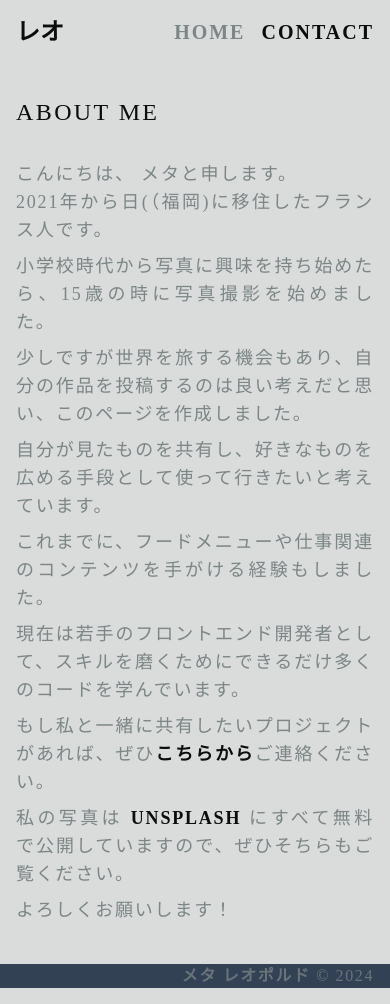
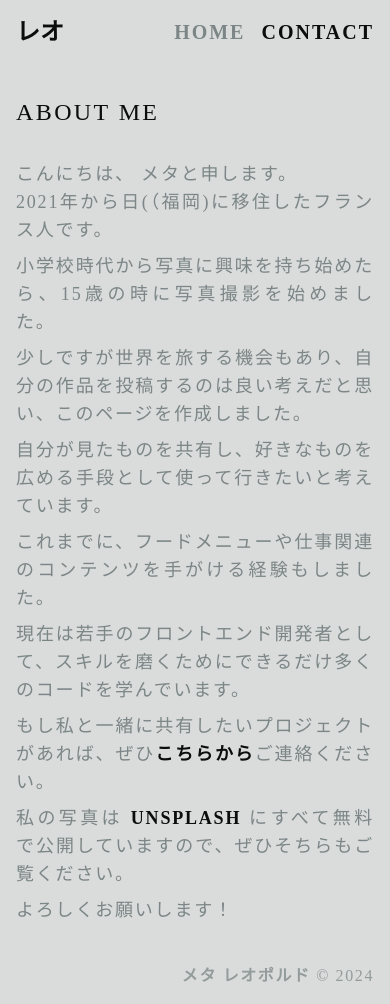
Before and after one commit to Drungor/Photo-website, a Next.js app: page /contact in a window 390 px wide. Built offline with nearby package versions, Linux system fonts and the light colour scheme.

Commit message:
refactor: improve structure and readability of Footer and HorizontalSlidder components

```diff
--- a/src/app/Components/Footer.tsx
+++ b/src/app/Components/Footer.tsx
@@ -9,7 +9,7 @@ const Footer: React.FC = () => {
 
 
     return (
-        <footer className='relative mt-10 bg-slate-700'>
+        <footer className='relative mt-10'>
             {!isContactPage && <HorizontalScroll />}
             <div className="opacity-75 m-4  md:m-0 md:fixed bottom-10 right-20 md:opacity-100">
                 <div className="flex justify-end text-secondary font-medium tracking-widest ">
--- a/src/app/Components/HorizontalSlidder.tsx
+++ b/src/app/Components/HorizontalSlidder.tsx
@@ -49,9 +49,10 @@ const HorizontalSlidder = ({ children }: HorizontalSlidderProps) => {
   const x = useTransform(scrollYProgress, [0, 1], [0, -containerWidth]);
 
   return (
+    <>
       <section
         ref={targetRef}
-      className="relative flex flex-col md:h-[100vh]"
+        className="relative flex-col md:h-[100vh] hidden md:flex "
         style={{ height: `${sectionHeight}vh`, minHeight: '100vh' }}
         >
         <div className="sticky top-52 overflow-hidden hidden md:flex">
@@ -62,10 +63,13 @@ const HorizontalSlidder = ({ children }: HorizontalSlidderProps) => {
             {children}
           </motion.div>
         </div>
+      </section>
+        <section>
           <div  className="flex flex-col gap-6 items-center h-auto md:hidden" style={{ paddingBottom: '2rem' }}>
             {children}
           </div>
         </section>
+    </>
   );
 };
 
```
Lines whose indentation alone changed are shown as unchanged.
